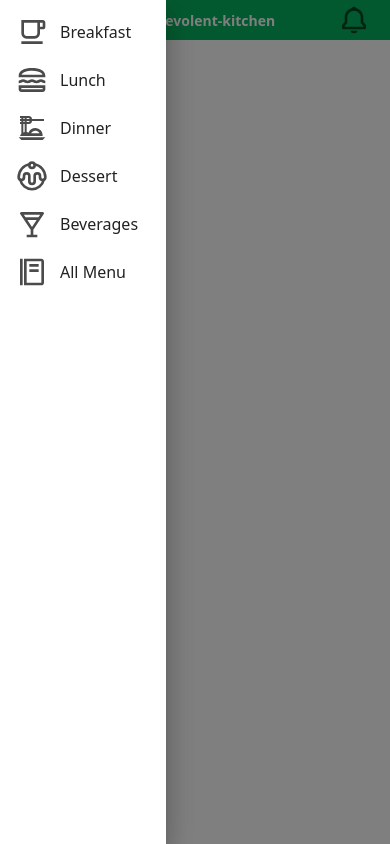
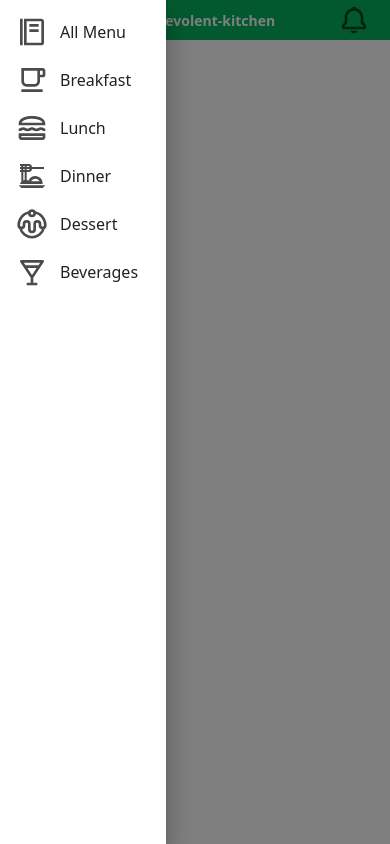
Before and after one commit to liza-tann/Restaurant_project, a React (Vite) app: page /Home in a window 390 px wide. Both pictures are taken after a click on the element 24 px from the left and 20 px from the top of the page. Built offline with nearby package versions, Linux system fonts and the light colour scheme.

Commit message:
Update Nav.jsx

```diff
--- a/src/components/Nav.jsx
+++ b/src/components/Nav.jsx
@@ -127,7 +127,7 @@ const Nav = () => {
             <li>
               <NavLink
                 to="/Home"
-                className="hover:text-light rounded-full px-1 py-1 text-sm"
+                className="hover:text-light  px-1 py-1 text-sm"
               >
                 Home
               </NavLink>
@@ -135,7 +135,7 @@ const Nav = () => {
             <li>
               <NavLink
                 to="/About"
-                className="hover:text-light rounded-full px-1 py-1 text-sm"
+                className="hover:text-light px-1 py-1 text-sm"
               >
                 About
               </NavLink>
@@ -143,7 +143,7 @@ const Nav = () => {
             <li>
               <NavLink
                 to="/Contact"
-                className="hover:bg-light rounded-full px-1 py-1 text-sm"
+                className="hover:text-light px-1 py-1 text-sm"
               >
                 Contact us
               </NavLink>
@@ -151,7 +151,7 @@ const Nav = () => {
             <li>
               <NavLink
                 to="/Announcement"
-                className="hover:text-light rounded-full px-1 py-1 text-sm"
+                className="hover:text-light px-1 py-1 text-sm"
               >
                 Announcement
               </NavLink>
@@ -169,6 +169,14 @@ const Nav = () => {
 
 <Drawer anchor="left" open={menuOpen} onClose={toggleMenu}>
   <List className="grid grid-rows-1">
+  <ListItem button>
+      <NavLink
+        to="/"
+        className="flex items-center hover:text-main">
+        <BiFoodMenu className="text-black opacity-70 w-8 h-8 transition duration-300 ease-in-out transform hover:text-main hover:scale-110" />
+        <p className="mx-3 transition duration-300 ease-in-out hover:text-main">All Menu</p>
+      </NavLink>
+    </ListItem>
     <ListItem button>
       <NavLink
         to="/Breakfast"
@@ -206,14 +214,6 @@ const Nav = () => {
         <p className="mx-3 transition duration-300 ease-in-out hover:text-main">Beverages</p>
       </NavLink>
     </ListItem>
-    <ListItem button>
-      <NavLink
-        to="/Beverages"
-        className="flex items-center hover:text-main">
-        <BiFoodMenu className="text-black opacity-70 w-8 h-8 transition duration-300 ease-in-out transform hover:text-main hover:scale-110" />
-        <p className="mx-3 transition duration-300 ease-in-out hover:text-main">All Menu</p>
-      </NavLink>
-    </ListItem>
   </List>
 </Drawer>
     </nav>
```
